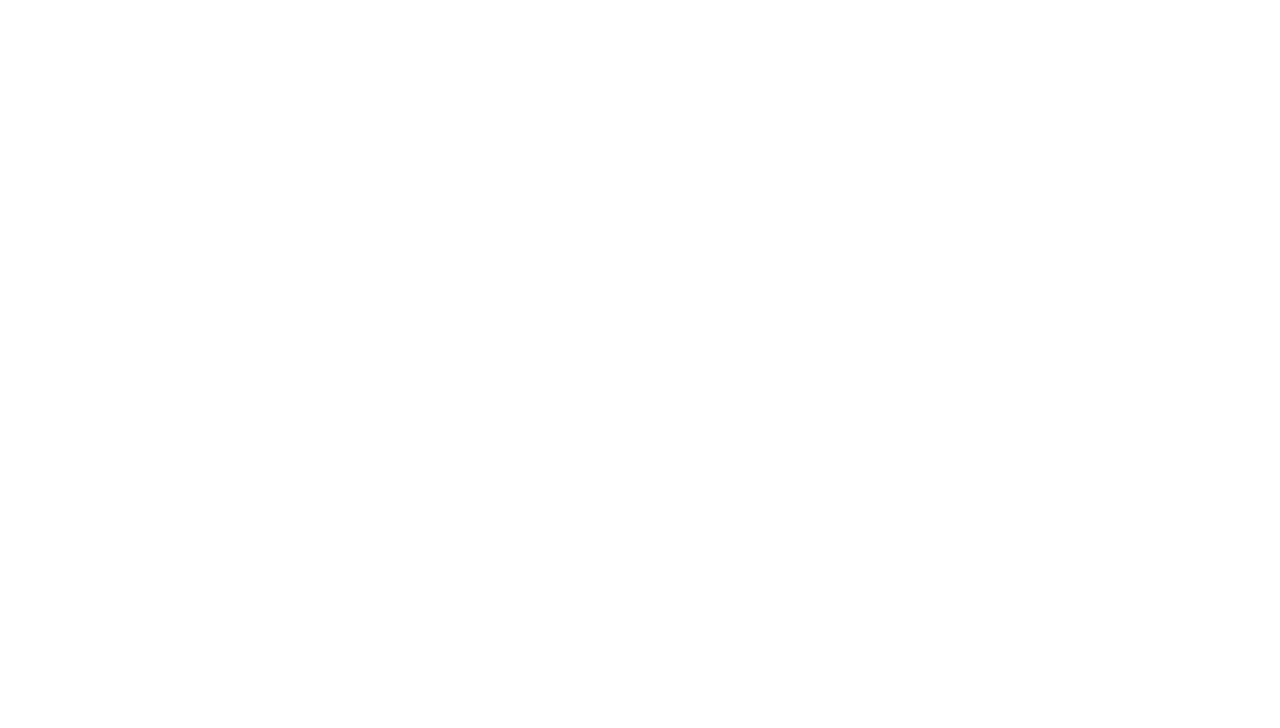
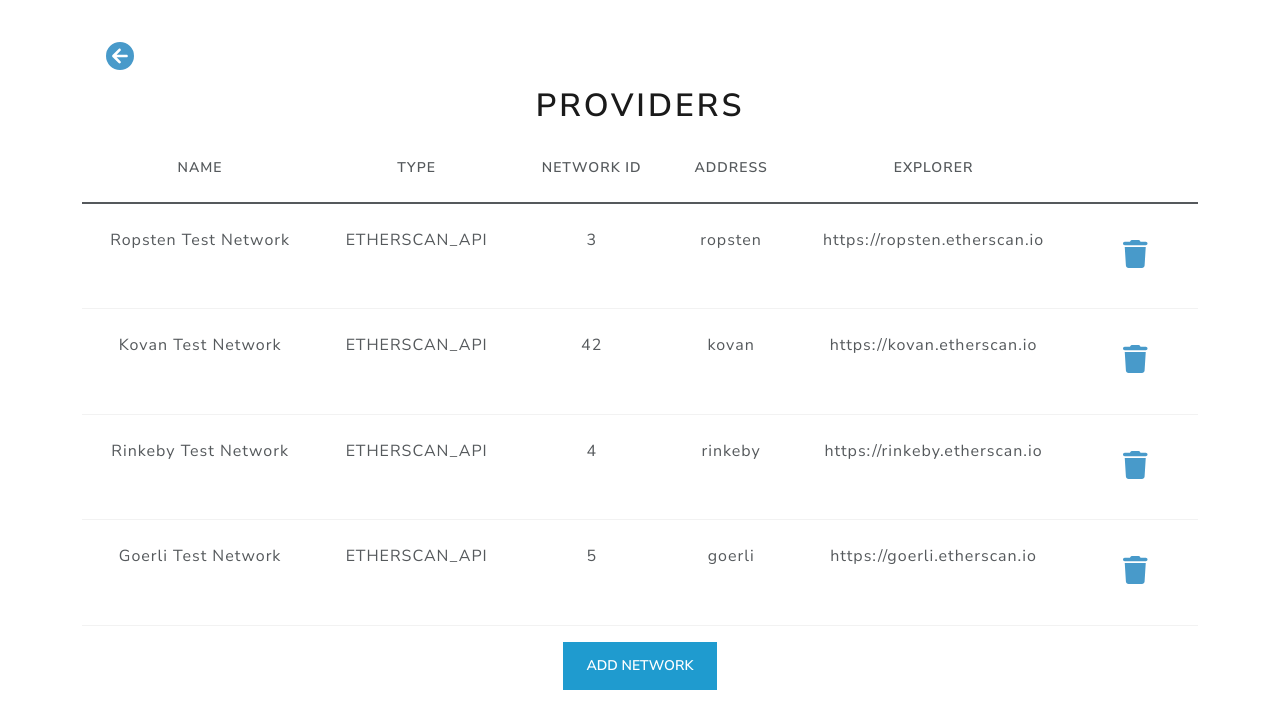
Before and after one commit to jaa2/ethereum-web-wallet, a React (Create React App) app: page /#/ProviderNetworkManager in a window 1280 px wide. Before the commit this address had no page. Shown: the top 728 px of the page. Built offline with nearby package versions, Linux system fonts and the light colour scheme.

Commit message:
Add custom network manager

```diff
--- a/src/App.tsx
+++ b/src/App.tsx
@@ -12,6 +12,7 @@ import ImportSecretPhrase from './wallet_setup/ImportSecretPhrase';
 import CreateNonSigningWallet from './wallet_setup/CreateNonSigningWallet';
 import WalletSetup from './wallet_setup/WalletSetup';
 import AddProviderNetwork from './wallet_setup/AddProviderNetwork';
+import ProviderNetworkManager from './wallet_setup/ProviderNetworkManager';
 
 import Home from './Home';
 import ProfileSettings from './common/settings/ProfileSettings';
@@ -53,6 +54,7 @@ const App = function App() {
           <Route path="/CreateNonSigningWallet" element={<CreateNonSigningWallet />} />
           <Route path="/WalletSetup" element={<WalletSetup />} />
           <Route path="/AddProviderNetwork" element={<AddProviderNetwork />} />
+          <Route path="/ProviderNetworkManager" element={<ProviderNetworkManager />} />
 
           <Route path="/Home" element={<Home />} />
           <Route path="/ProfileSettings" element={<ProfileSettings />} />
--- /dev/null
+++ b/src/common/BackButton.tsx
@@ -0,0 +1,12 @@
+import { faArrowCircleLeft } from '@fortawesome/free-solid-svg-icons';
+import { FontAwesomeIcon } from '@fortawesome/react-fontawesome';
+import { useNavigate } from 'react-router';
+
+export default function BackButton() {
+  const navigate = useNavigate();
+  return (
+    <button type="button" className="btn back-icon" onClick={() => navigate(-1)}>
+      <FontAwesomeIcon className="fa-icon" icon={faArrowCircleLeft} size="2x" />
+    </button>
+  );
+}
--- a/src/common/ProviderNetwork.ts
+++ b/src/common/ProviderNetwork.ts
@@ -10,6 +10,13 @@ export async function addProviderNetwork(network: ProviderNetwork) {
   let savedNetworks: ProviderNetwork[] = [];
   savedNetworks = (await browser.storage.local.get({ savedNetworks: [] })).savedNetworks;
   savedNetworks.push(network);
+  await browser.storage.local.set({ savedNetworks });
+}
+
+export async function removeProviderNetwork(name: string) {
+  let savedNetworks: ProviderNetwork[] = [];
+  savedNetworks = (await browser.storage.local.get({ savedNetworks: [] })).savedNetworks;
+  savedNetworks = savedNetworks.filter((network) => (network.displayName !== name));
   await browser.storage.local.set({ savedNetworks });
 }
 
--- a/src/common/settings/ProfileSettings.tsx
+++ b/src/common/settings/ProfileSettings.tsx
@@ -107,9 +107,16 @@ const ProfileSettings = function ProfileSettings() {
               <Toggle config={config} configKey="showDataField" label="Show Data Field" />
               <fieldset>
                 <legend className="mt-1">Custom Networks</legend>
-                <Link to="/AddProviderNetwork">
-                  <button type="button" className="btn btn-info">Add Network</button>
-                </Link>
+                <div className="mb-3">
+                  <Link to="/ProviderNetworkManager">
+                    <button type="button" className="btn btn-info">Manage Networks</button>
+                  </Link>
+                </div>
+                <div className="mb-3">
+                  <Link to="/AddProviderNetwork">
+                    <button type="button" className="btn btn-info">Add Network</button>
+                  </Link>
+                </div>
               </fieldset>
             </div>
           </div>
--- a/src/wallet_setup/AddProviderNetwork.tsx
+++ b/src/wallet_setup/AddProviderNetwork.tsx
@@ -1,9 +1,8 @@
-import { faArrowCircleLeft } from '@fortawesome/free-solid-svg-icons';
-import { FontAwesomeIcon } from '@fortawesome/react-fontawesome';
-import { useNavigate } from 'react-router';
 import React from 'react';
 import './CommonScreen.scss';
+import { useNavigate } from 'react-router';
 import ProviderNetwork, { ConnectionType, addProviderNetwork } from '../common/ProviderNetwork';
+import BackButton from '../common/BackButton';
 
 async function addNetwork(name: string, networkID: number, rpcUrl: string, explorerURL?: string) {
   const pn: ProviderNetwork = {
@@ -17,17 +16,15 @@ async function addNetwork(name: string, networkID: number, rpcUrl: string, explo
 }
 
 export default function AddProviderNetwork() {
-  const navigate = useNavigate();
   const [name, setName]: [string, (name: string) => void] = React.useState<string>('');
   const [url, setURL]: [string, (url: string) => void] = React.useState<string>('');
   const [explorerURL, setExplorerURL]: [string, (url: string) => void] = React.useState<string>('');
   const [networkID, setNetworkID]:
   [number, (networkID: number) => void] = React.useState<number>(1);
+  const navigate = useNavigate();
   return (
     <div className="top-container container">
-      <button type="button" className="btn back-icon" onClick={() => navigate(-1)}>
-        <FontAwesomeIcon className="fa-icon" icon={faArrowCircleLeft} size="2x" />
-      </button>
+      <BackButton />
       <h1>Add Network</h1>
       <form
         className="container-md mt-2"
--- /dev/null
+++ b/src/wallet_setup/ProviderNetworkManager.tsx
@@ -0,0 +1,68 @@
+import './CommonScreen.scss';
+import React, { ReactElement, useEffect } from 'react';
+import { FontAwesomeIcon } from '@fortawesome/react-fontawesome';
+import { faTrash } from '@fortawesome/free-solid-svg-icons';
+import { Link } from 'react-router-dom';
+import BackButton from '../common/BackButton';
+import ProviderNetwork, { ConnectionType, getProviderNetworks, removeProviderNetwork } from '../common/ProviderNetwork';
+
+function ProviderNetworkEntry(
+  network: ProviderNetwork,
+  deleteCallback: (name: string) => void,
+): ReactElement {
+  const {
+    displayName, connectionType, networkID, address, internalName, explorerURL,
+  } = network;
+  return (
+    <tr>
+      <td>{displayName}</td>
+      <td>{ConnectionType[connectionType]}</td>
+      <td>{networkID}</td>
+      <td>{address || internalName}</td>
+      <td>{explorerURL}</td>
+      <td>
+        <button type="button" className="btn back-icon" onClick={() => deleteCallback(displayName)}>
+          <FontAwesomeIcon className="fa-icon" icon={faTrash} size="2x" />
+        </button>
+      </td>
+    </tr>
+  );
+}
+
+export default function ProviderNetworkManager(): ReactElement {
+  const [networks, setNetworks] = React.useState<ProviderNetwork[]>([]);
+  useEffect(() => {
+    getProviderNetworks().then((savedNetworks) => setNetworks(savedNetworks));
+  }, []);
+  function deleteNetwork(name: string) {
+    removeProviderNetwork(name)
+      .then(() => getProviderNetworks())
+      .then((savedNetworks) => setNetworks(savedNetworks));
+  }
+  return (
+    <div className="top-container container">
+      <BackButton />
+      <h1>Providers</h1>
+      <table className="table">
+        <thead>
+          <tr>
+            <th scope="col">Name</th>
+            <th scope="col">Type</th>
+            <th scope="col">Network ID</th>
+            <th scope="col">Address</th>
+            <th scope="col">Explorer</th>
+            <th scope="col"> </th>
+          </tr>
+        </thead>
+        <tbody>
+          {networks.map((network) => ProviderNetworkEntry(network, deleteNetwork))}
+        </tbody>
+      </table>
+      <div>
+        <Link to="/AddProviderNetwork">
+          <button type="button" className="btn btn-info">Add Network</button>
+        </Link>
+      </div>
+    </div>
+  );
+}
```
